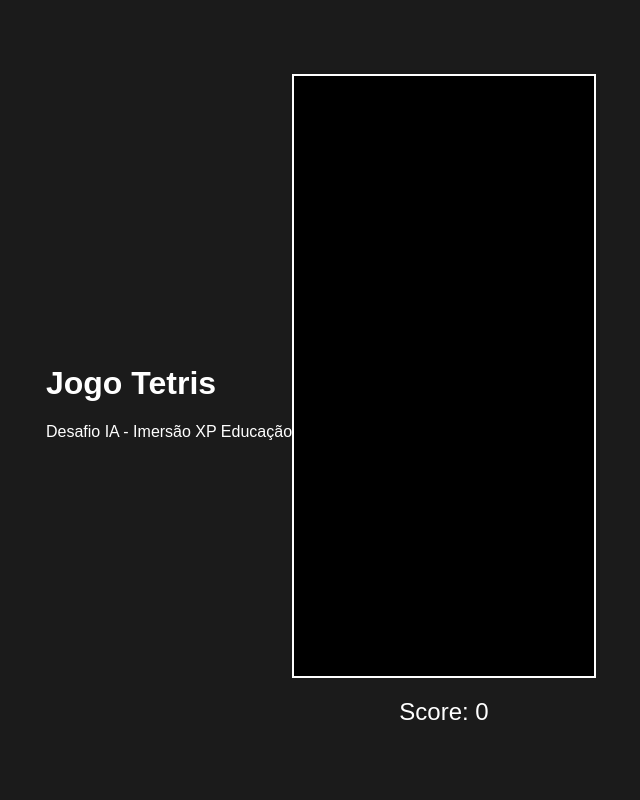
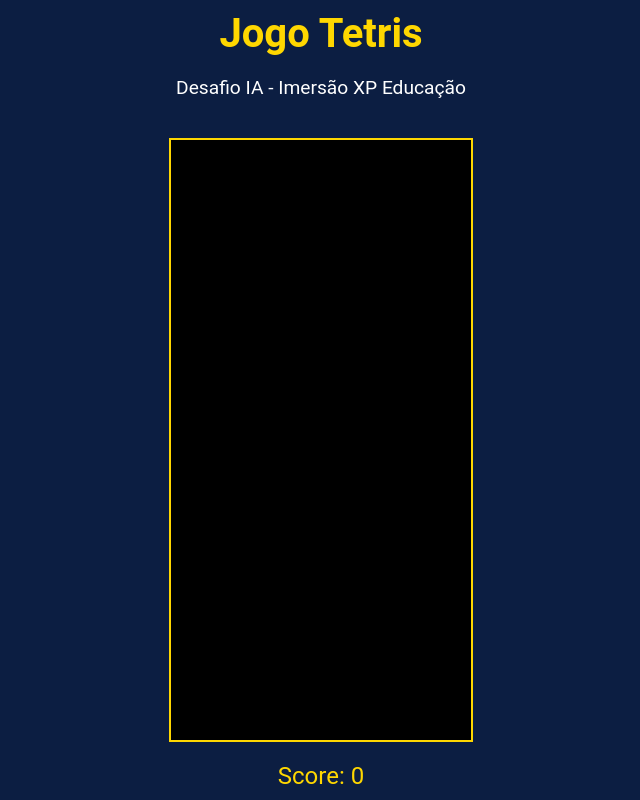
Before and after one commit to marinapignatari/tetris, a plain HTML site: page index.html in a window 1280 px wide. Shown: the whole page, without its empty margins (319-959 px from the left). Drawn offline with Linux system fonts and the light colour scheme.

Commit message:
Update styles.css

```diff
--- a/styles.css
+++ b/styles.css
@@ -1,12 +1,29 @@
 body {
     display: flex;
+    flex-direction: column;
+    align-items: center;
     justify-content: center;
-    align-items: center;
     height: 100vh;
     margin: 0;
-    background-color: #1b1b1b;
+    background-color: #0c1e42;
     color: #ffffff;
-    font-family: Arial, sans-serif;
+    font-family: 'Roboto', sans-serif;
+}
+
+header {
+    text-align: center;
+    margin-bottom: 20px;
+}
+
+header h1 {
+    font-size: 2.5em;
+    color: #ffd700;
+    margin: 0;
+}
+
+header p {
+    font-size: 1.2em;
+    color: #ffffff;
 }
 
 #tetris-container {
@@ -16,11 +33,12 @@ body {
 }
 
 #tetris {
-    background-color: #000;
-    border: 2px solid #fff;
+    background-color: #000000;
+    border: 2px solid #ffd700;
 }
 
 #score {
     margin-top: 20px;
     font-size: 1.5em;
+    color: #ffd700;
 }
```
